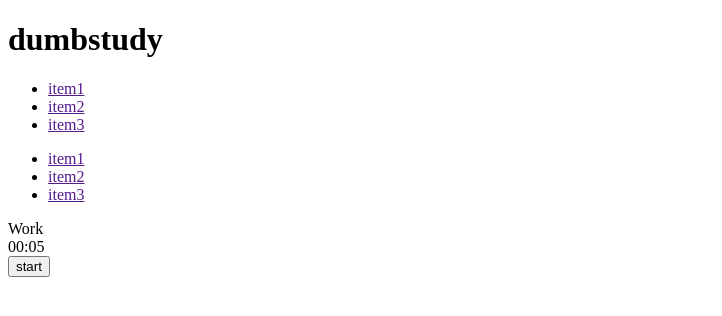
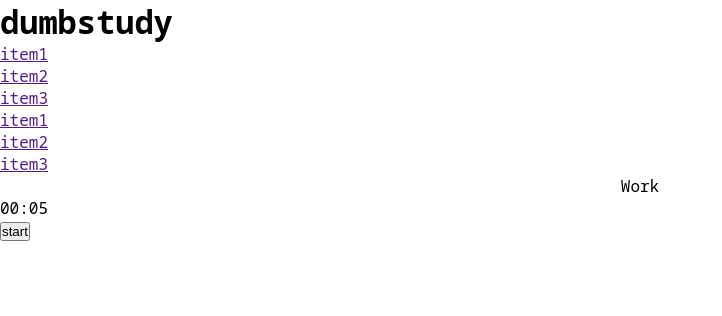
Before and after one commit to ttproxies/dumbstudy, a React (Vite) app in the folder frontend/: page / in a window 1280 px wide. Shown: the top 316 px of the page, without its empty margins (0-722 px from the left). Built offline with nearby package versions, Linux system fonts and the light colour scheme; no server answers.

Commit message:
link google fonts to index.html in head

```diff
--- a/frontend/index.html
+++ b/frontend/index.html
@@ -3,8 +3,11 @@
   <head>
     <meta charset="UTF-8" />
     <link rel="icon" type="image/svg+xml" href="/favicon.svg" />
+    <link rel="preconnect" href="https://fonts.googleapis.com">
+    <link rel="preconnect" href="https://fonts.gstatic.com" crossorigin>
+    <link href="https://fonts.googleapis.com/css2?family=Noto+Sans+Mono:wght@100..900&display=swap" rel="stylesheet">
     <meta name="viewport" content="width=device-width, initial-scale=1.0" />
-    <title>frontend</title>
+    <title>Timer</title>
   </head>
   <body>
     <div id="root"></div>
--- a/frontend/package.json
+++ b/frontend/package.json
@@ -11,7 +11,9 @@
   },
   "dependencies": {
     "react": "^19.2.8",
-    "react-dom": "^19.2.8"
+    "react-dom": "^19.2.8",
+    "react-helmet": "^6.1.0",
+    "styled-components": "^6.5.3"
   },
   "devDependencies": {
     "@types/node": "^24.13.3",
--- a/frontend/src/App.tsx
+++ b/frontend/src/App.tsx
@@ -1,7 +1,7 @@
+import { createGlobalStyle } from "styled-components";
 import { useState, useEffect } from "react";
-import Header from './components/Header';
-import Clock from './components/Clock';
-import "./css/App.css";
+import Header from "./components/Header";
+import Clock from "./components/Clock";
 
 const BACKEND_PORT = 5123;
 
@@ -32,10 +32,25 @@ export default function App() {
     }, []);
 
     return (
-        <div className="App">
-            <Header></Header>
-            <Clock></Clock>
-            {loading ? <p>loading ...</p> : <p>{message}</p>}
-        </div>
+        <>
+            <GlobalStyle></GlobalStyle>
+            <div className="Application">
+                <Header></Header>
+                <Clock></Clock>
+                {loading ? <p>loading ...</p> : <p>{message}</p>}
+            </div>
+        </>
     );
 }
+
+const GlobalStyle = createGlobalStyle`
+    * {
+        box-sizing: border-box;
+        padding: 0;
+        margin: 0;
+    }
+
+    body {
+        font-family: "Noto Sans Mono", monospace
+    }
+`;
--- a/frontend/src/components/Clock.tsx
+++ b/frontend/src/components/Clock.tsx
@@ -1,4 +1,5 @@
 import { useState, useEffect } from "react";
+import styled from "styled-components";
 import ButtonCont from "./ButtonCont";
 import cyclesConfig from "../configs/cycles";
 
@@ -56,7 +57,7 @@ export default function Clock() {
             </div>
             <div className="clock__watch">
                 <div className="clock__status">
-                    <div>{curMode}</div>
+                    <CurrentTimerMode>{curMode}</CurrentTimerMode>
                     <div>{time}</div>
                 </div>
                 <button
@@ -71,3 +72,9 @@ export default function Clock() {
         </div>
     );
 }
+
+// css
+
+const CurrentTimerMode = styled.div`
+        text-align: center;
+`;
--- a/frontend/src/main.tsx
+++ b/frontend/src/main.tsx
@@ -1,6 +1,5 @@
 import { StrictMode } from 'react'
 import { createRoot } from 'react-dom/client'
-import './css/index.css'
 import App from './App.tsx'
 
 createRoot(document.getElementById('root')!).render(
```
Also changed, not shown: frontend/src/css/App.css (deleted), frontend/src/css/index.css (deleted), 1 other file (tests, documents, lock files or other folders).
